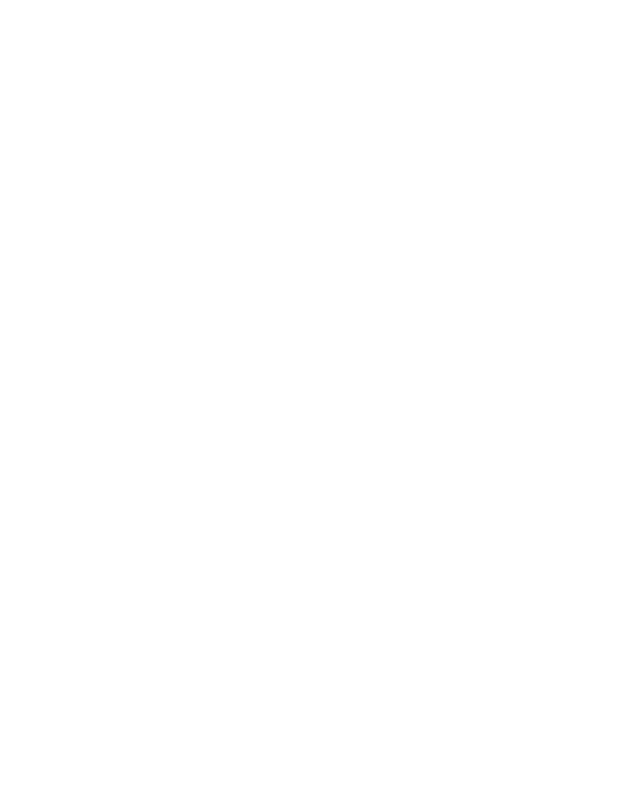
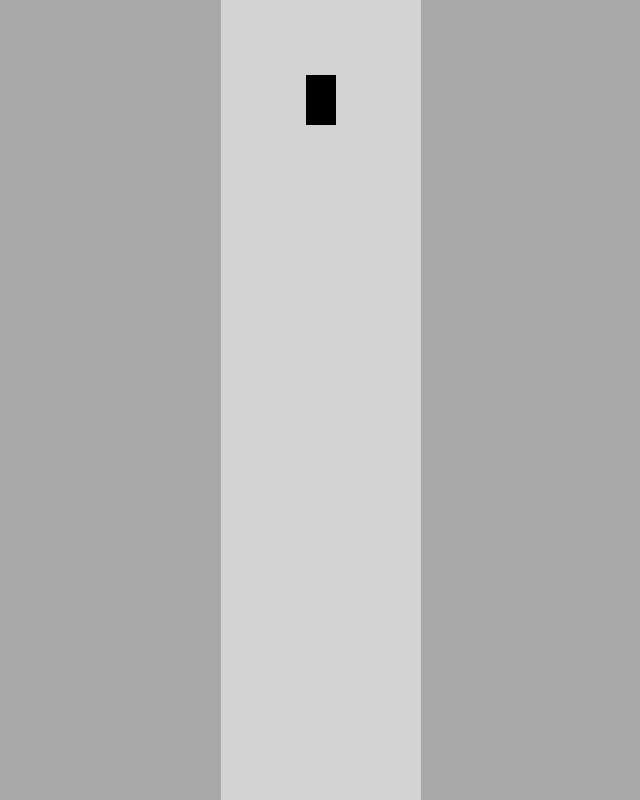
Before and after one commit to Thibault-Monnier/IA-SelfDriving, a website: page index.html in a window 1280 px wide. Shown: the whole page, without its empty margins (319-959 px from the left). Drawn offline with Linux system fonts and the light colour scheme.

Commit message:
Road + car

```diff
--- /dev/null
+++ b/car.js
@@ -0,0 +1,19 @@
+class Car {
+  constructor(x, y, width, height) {
+    this.x = x
+    this.y = y
+    this.width = width
+    this.height = height
+  }
+
+  draw(ctx) {
+    ctx.beginPath()
+    ctx.rect(
+      this.x - this.width / 2,
+      this.y - this.height / 2,
+      this.width,
+      this.height
+    )
+    ctx.fill()
+  }
+}
--- a/index.html
+++ b/index.html
@@ -1,20 +1,12 @@
 <html lang="en">
   <head>
     <meta charset="utf-8" />
-    <title>IA Car</title>
-    <style>
-
-    </style>
+    <title>Self-Driving Car</title>
+    <link rel="stylesheet" href="style.css" />
   </head>
-
   <body>
-    <div>
-      <canvas id="myCanvas" width="1200" height="450"></canvas>
-    </div>
-
-    <script>
-
-
-    </script>
+    <canvas id="myCanvas"></canvas>
+    <script src="car.js"></script>
+    <script src="main.js"></script>
   </body>
 </html>
--- a/main.js
+++ b/main.js
@@ -0,0 +1,7 @@
+const canvas = document.getElementById("myCanvas")
+canvas.height = window.innerHeight
+canvas.width = 200
+const ctx = canvas.getContext("2d")
+
+const car = new Car(100, 100, 30, 50)
+car.draw(ctx)
--- a/package.json
+++ b/package.json
@@ -6,6 +6,6 @@
         "trailingComma": "es5",
         "semi": false,
         "singleQuote": false,
-        "printWidth": 150
+        "printWidth": 80
     }
 }
--- a/style.css
+++ b/style.css
@@ -0,0 +1,9 @@
+body {
+  margin: 0;
+  background: darkgrey;
+  overflow: hidden;
+  text-align: center;
+}
+#myCanvas{
+  background:lightgrey;
+}
```
